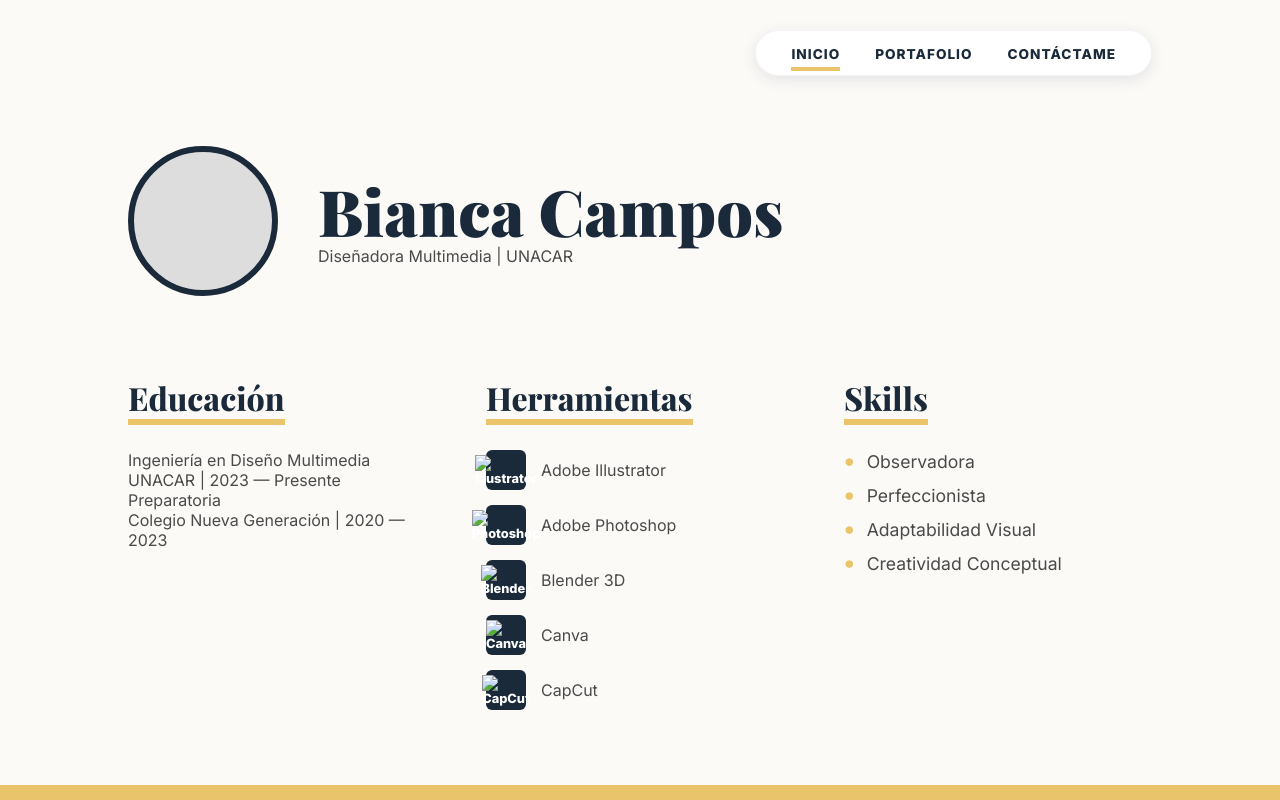
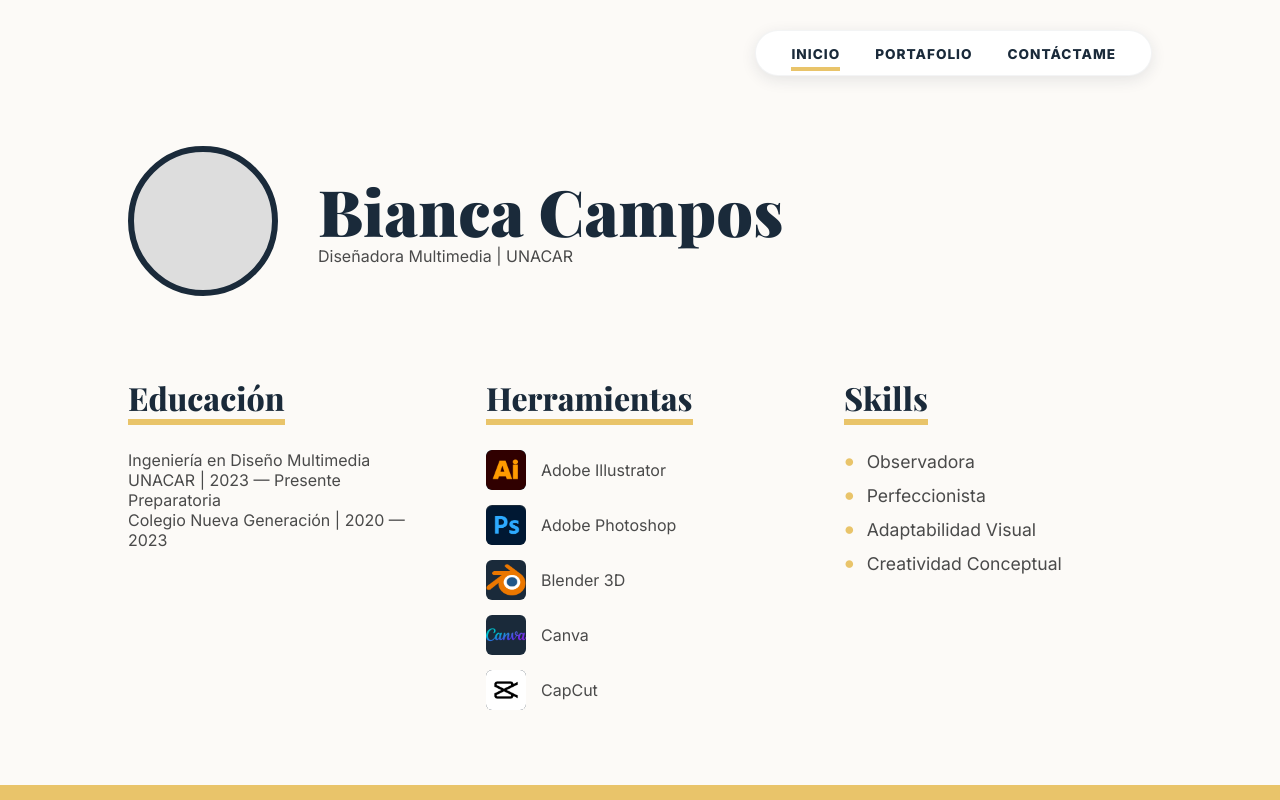
Before and after one commit to Bicampos/des-app-web, a plain HTML site: page index.html in a window 1280 px wide. Shown: the top 800 px of the page. Drawn offline with nearby package versions, Linux system fonts and the light colour scheme.

Commit message:
feat: Modificación en curso

```diff
--- a/css/styles.css
+++ b/css/styles.css
@@ -112,13 +112,17 @@ main { flex-grow: 1; }
     width: 40px;
     height: 40px;
     background-color: var(--azul-petroleo);
-    color: white;
+    border-radius: 6px;
     display: flex;
     align-items: center;
     justify-content: center;
-    font-weight: 800;
-    font-size: 0.8rem;
-    border-radius: 6px;
+    overflow: hidden; /* Esto evita que la foto se salga de las esquinas redondeadas */
+}
+
+.tool-icon img {
+    width: 100%; /* Ajusta este porcentaje para que el icono tenga un poco de margen interno */
+    height: 100%;
+    object-fit: contain; /* Mantiene la proporción de la imagen sin deformarla */
 }
 
 /* --- SKILLS EN LISTA --- */
--- a/index.html
+++ b/index.html
@@ -48,35 +48,35 @@
 
     <div class="tool-item">
         <div class="tool-icon">
-            <img src="ai_logo.png" alt="Illustrator">
+            <img src="img/ai_logo.png" alt="Illustrator">
         </div>
         <p>Adobe Illustrator</p>
     </div>
 
     <div class="tool-item">
         <div class="tool-icon">
-            <img src="ps_logo.png" alt="Photoshop">
+            <img src="img/ps_logo.png" alt="Photoshop">
         </div>
         <p>Adobe Photoshop</p>
     </div>
 
     <div class="tool-item">
         <div class="tool-icon">
-            <img src="blender_logo.png" alt="Blender">
+            <img src="img/blender_logo.png" alt="Blender">
         </div>
         <p>Blender 3D</p>
     </div>
 
     <div class="tool-item">
         <div class="tool-icon">
-            <img src="canva_logo.png" alt="Canva">
+            <img src="img/canva_logo.png" alt="Canva">
         </div>
         <p>Canva</p>
     </div>
 
     <div class="tool-item">
         <div class="tool-icon">
-            <img src="capcut_logo.jpg" alt="CapCut">
+            <img src="img/capcut_logo.jpg" alt="CapCut">
         </div>
         <p>CapCut</p>
     </div>
```
Also changed, not shown: portafolio.html (+1 -1 lines).
